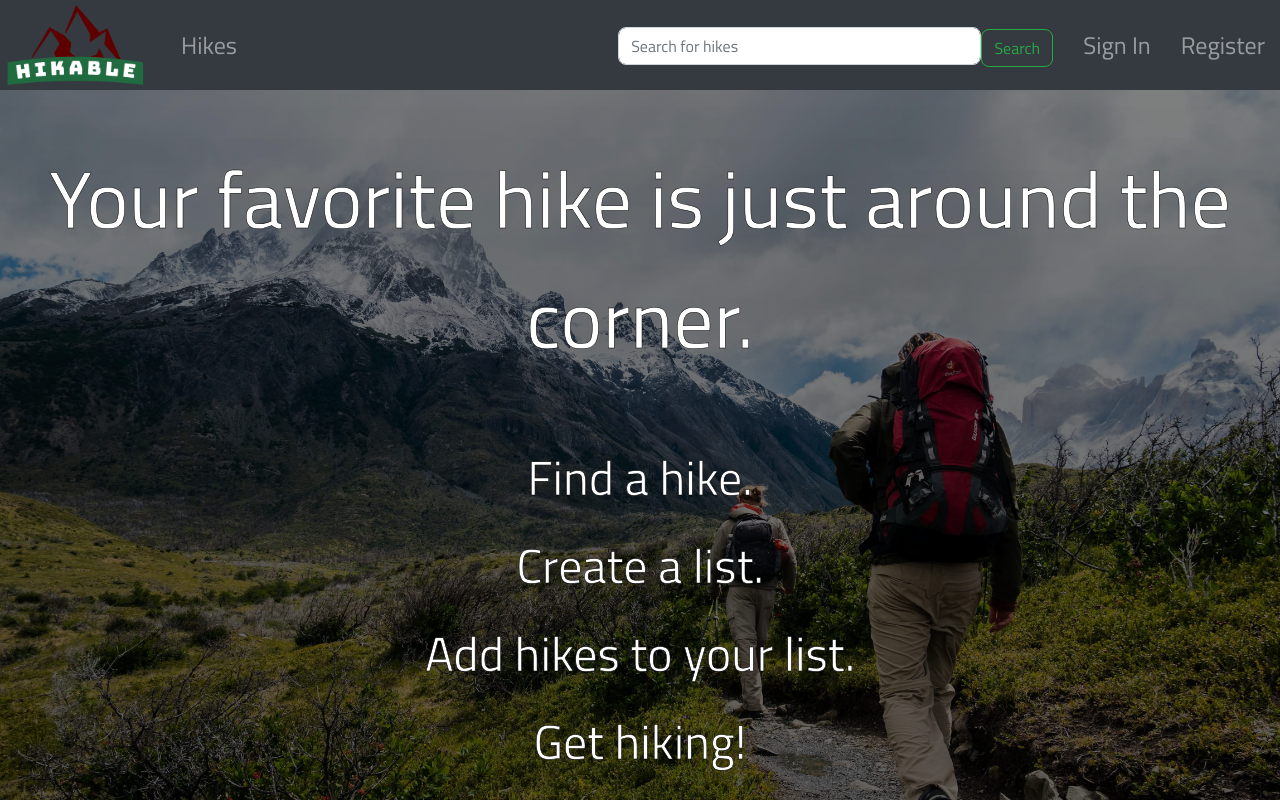
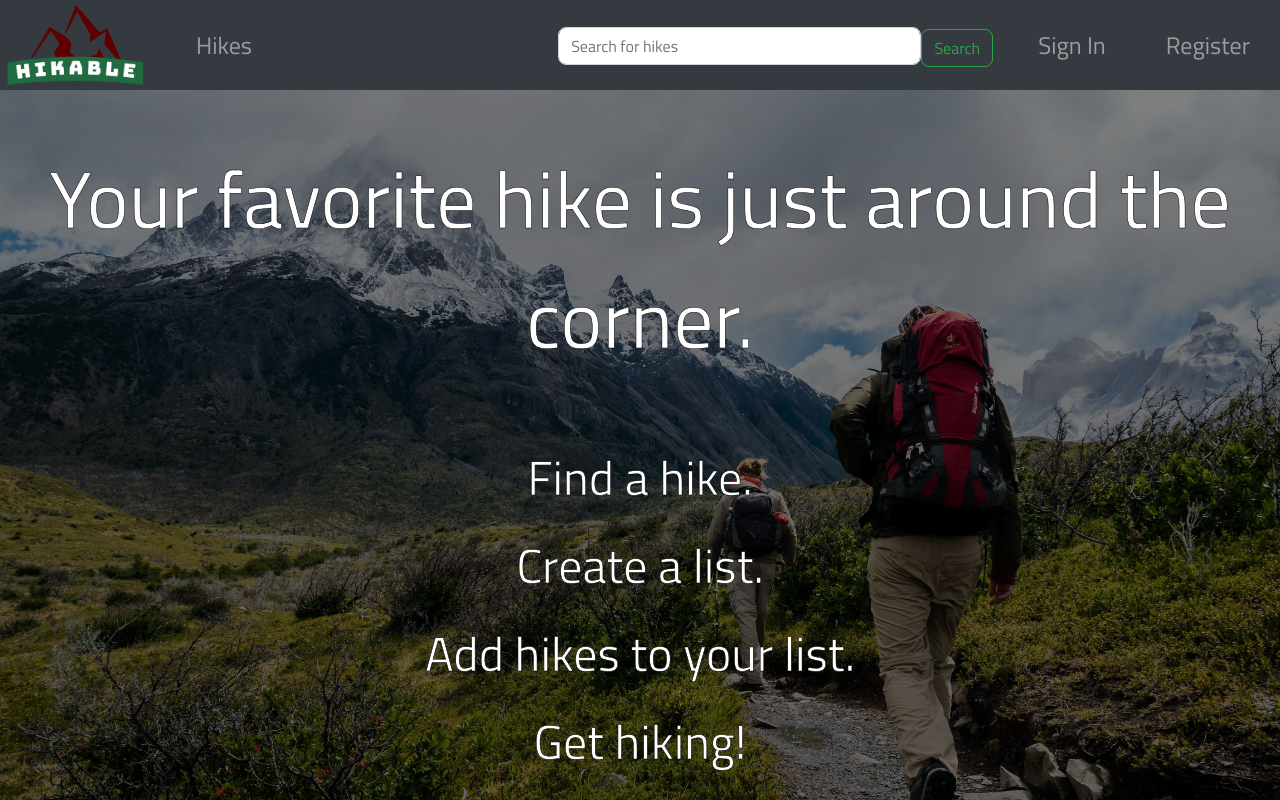
Before and after one commit to lukesherwood/hikable-frontend, a React (Create React App) app: page / in a window 1280 px wide. Shown: the top 800 px of the page. Built offline with nearby package versions, Linux system fonts and the light colour scheme; no server answers.

Commit message:
redoing container scss issues" git push

```diff
--- a/src/scss/App.scss
+++ b/src/scss/App.scss
@@ -12,7 +12,7 @@ body {
 
 .container {
   min-height: 100vh;
-  // position: relative;
+  position: relative;
   display: flex;
   justify-content: center;
 }
--- a/src/scss/_home.scss
+++ b/src/scss/_home.scss
@@ -3,7 +3,7 @@
     color: white;
     background: linear-gradient(rgba(0, 0, 0, 0.5), rgba(0, 0, 0, 0.6)),
       url("/Hikable-home-image.jpg");
-    height: auto;
+    height: 100vh;
     padding-bottom: 100px;
     background-position: center center;
     background-repeat: no-repeat;
--- a/src/scss/_navbar.scss
+++ b/src/scss/_navbar.scss
@@ -25,8 +25,8 @@
 }
 
 .nav-link {
-  padding-right: 15px !important;
-  padding-left: 15px !important;
+  padding-right: 30px !important;
+  padding-left: 30px !important;
 }
 
 .navbar-bottom {
```
